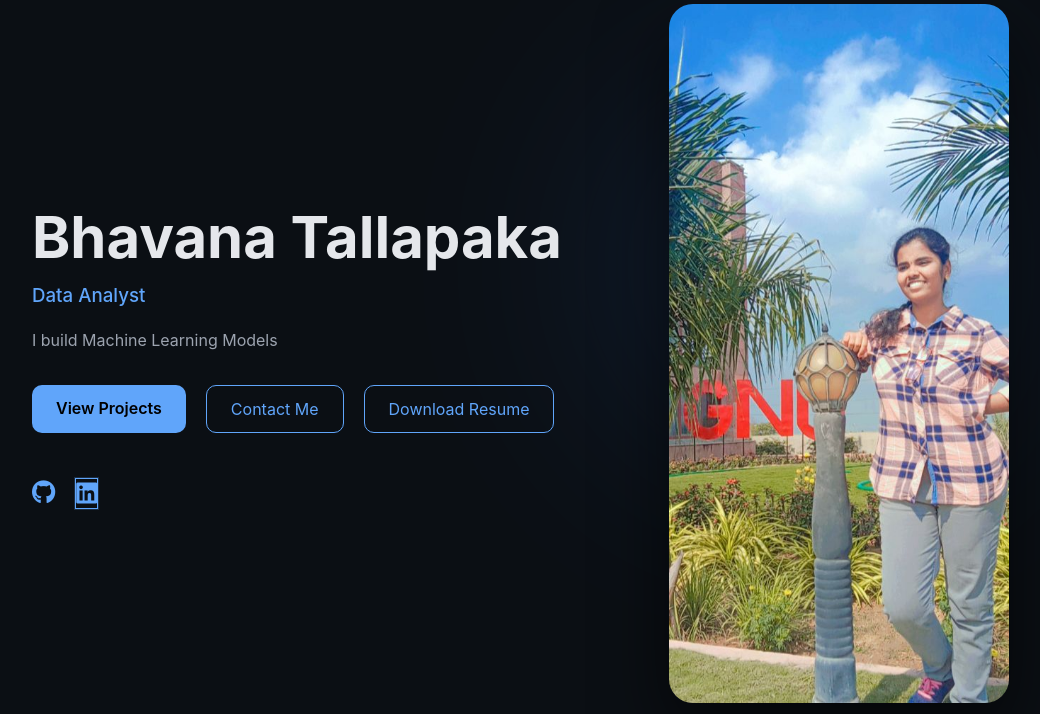
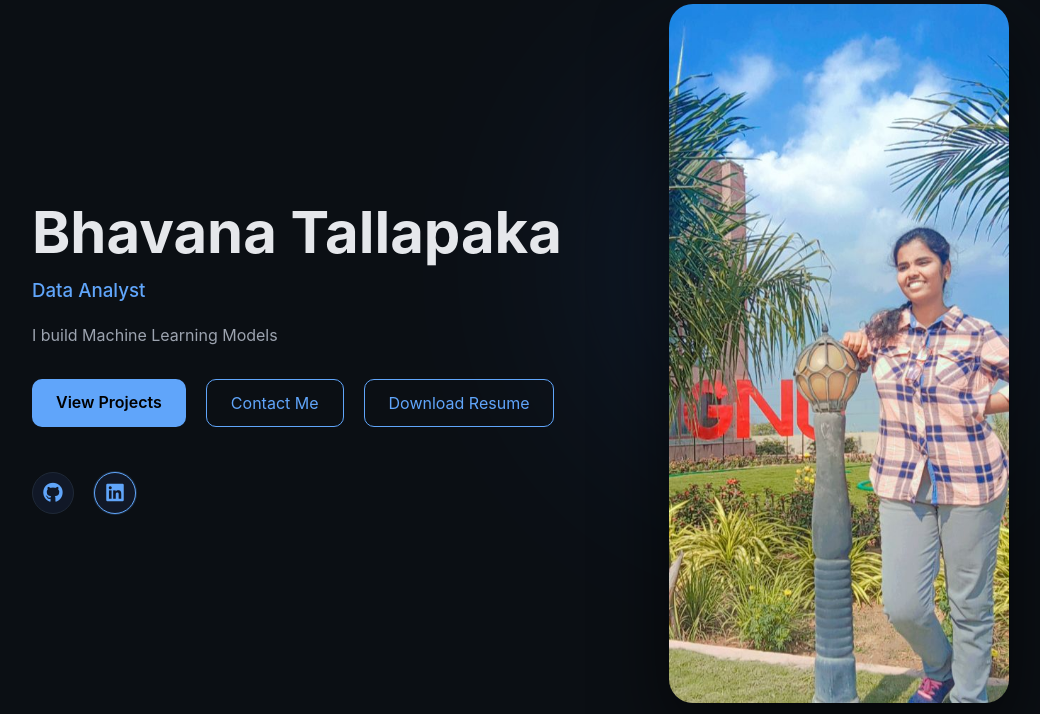
Before and after one commit to BhavanaTallapaka/bhavana-portfolio, a FastAPI app: template app/templates/index.html in a window 1280 px wide. Shown: the part 178-892 px from the top of the page, without its empty margins (53-1093 px from the left). Run offline with FastAPI, Linux system fonts and the light colour scheme; the template is opened without the code that fills it, so the values that code supplies are empty.

Commit message:
fixed icons

```diff
--- a/app/static/css/style.css
+++ b/app/static/css/style.css
@@ -505,9 +505,15 @@ gap:20px;
 }
 
 .hero-social a{
-font-size:24px;
-color:var(--accent);
-transition:.2s;
+width:42px;
+height:42px;
+display:flex;
+align-items:center;
+justify-content:center;
+border-radius:50%;
+background:#111827;
+border:1px solid #1f2937;
+font-size:20px;
 }
 
 .hero-social a:hover{
```
